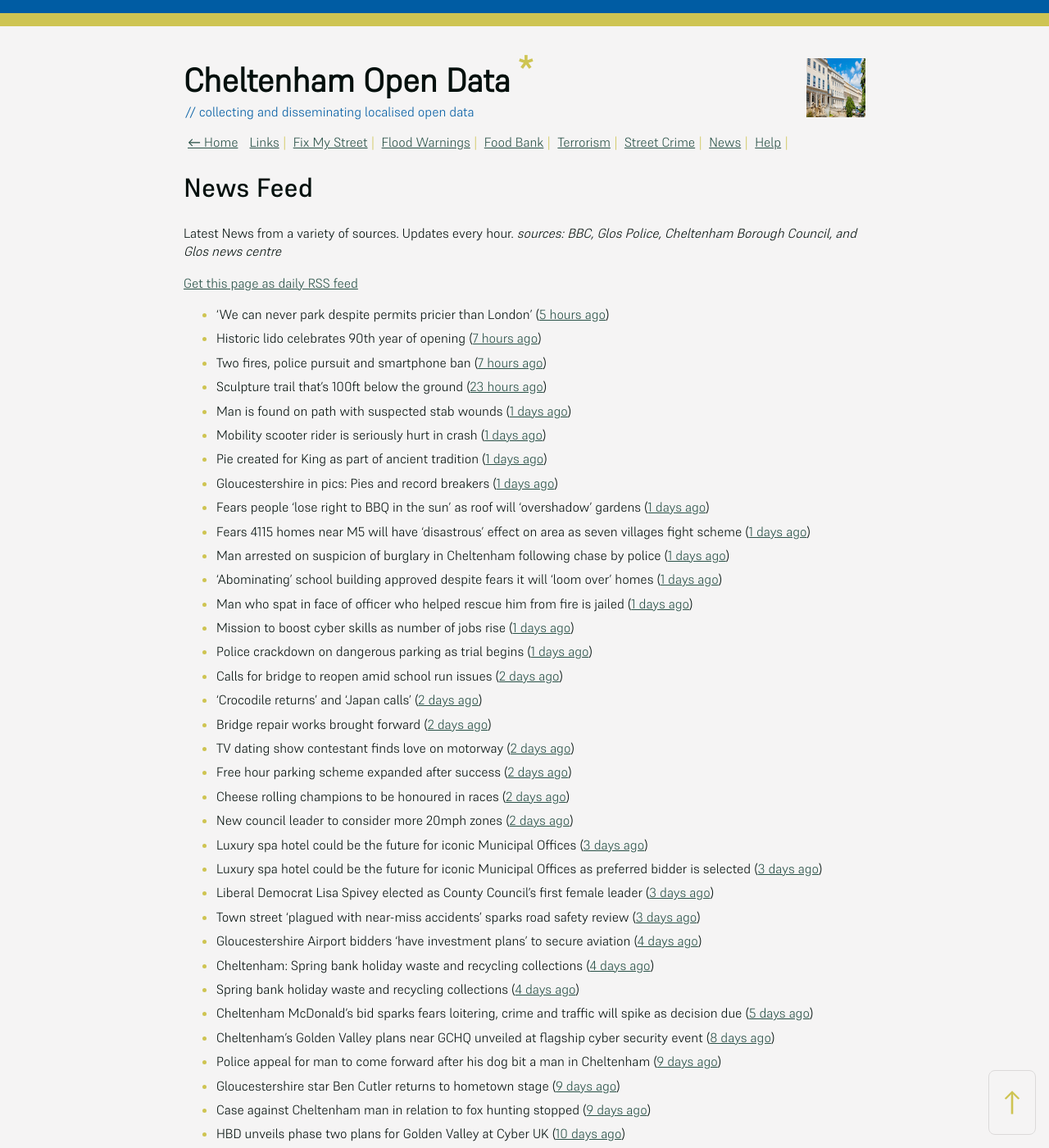
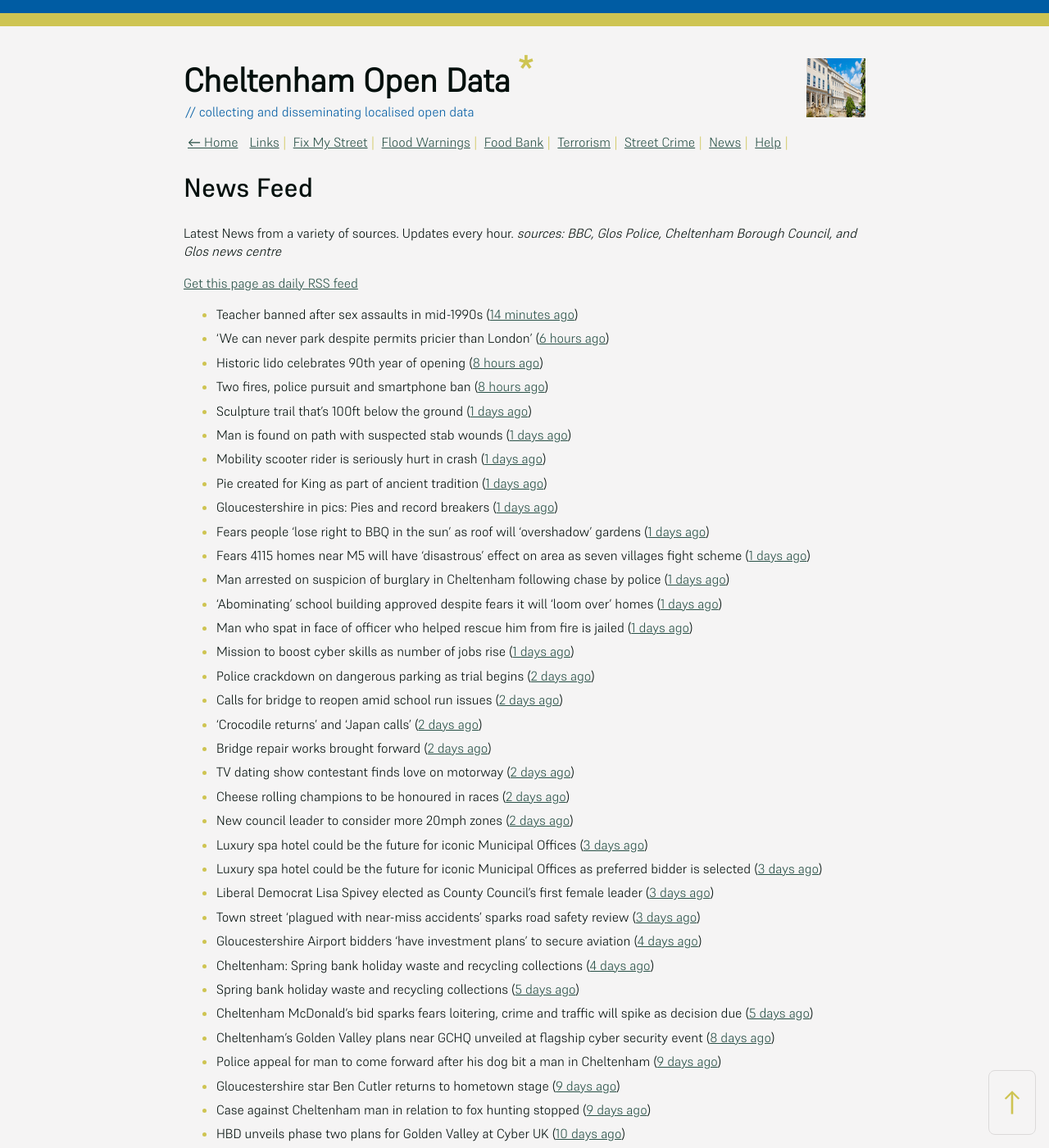
Before and after one commit to mat-0/cheltenham-open-data, a Jekyll site: the page built from _pages/news.md, in a window 1280 px wide and 1400 px high. Shown: the whole window at 82% size. Built offline with Jekyll 4.4.1, drawn with Linux system fonts in a browser that asks for light colours; some of the changed text lies outside the part shown.

Commit message:
Updated 2025-05-25 14:57:56

```diff
--- a/_pages/news.md
+++ b/_pages/news.md
@@ -12,10 +12,11 @@ _sources: BBC, Glos Police, Cheltenham Borough Council, and Glos news centre_
 [Get this page as daily RSS feed](/daily.rss)
 
 <!-- news_marker starts -->
-- 'We can never park despite permits pricier than London' ([5 hours ago](https://www.bbc.com/news/articles/cq544x9z6xqo))
-- Historic lido celebrates 90th year of opening ([7 hours ago](https://www.bbc.com/news/articles/ce39nny2212o))
-- Two fires, police pursuit and smartphone ban ([7 hours ago](https://www.bbc.com/news/articles/cd62jl7j2z5o))
-- Sculpture trail that's 100ft below the ground ([23 hours ago](https://www.bbc.com/news/articles/cgq335gp951o))
+- Teacher banned after sex assaults in mid-1990s ([14 minutes ago](https://www.bbc.com/news/articles/c0mr40430ego))
+- 'We can never park despite permits pricier than London' ([6 hours ago](https://www.bbc.com/news/articles/cq544x9z6xqo))
+- Historic lido celebrates 90th year of opening ([8 hours ago](https://www.bbc.com/news/articles/ce39nny2212o))
+- Two fires, police pursuit and smartphone ban ([8 hours ago](https://www.bbc.com/news/articles/cd62jl7j2z5o))
+- Sculpture trail that's 100ft below the ground ([1 days ago](https://www.bbc.com/news/articles/cgq335gp951o))
 - Man is found on path with suspected stab wounds ([1 days ago](https://www.bbc.com/news/articles/c5yxl0lxv4lo))
 - Mobility scooter rider is seriously hurt in crash ([1 days ago](https://www.bbc.com/news/articles/cx2eqqnx4zlo))
 - Pie created for King as part of ancient tradition ([1 days ago](https://www.bbc.com/news/articles/ckgxxnve341o))
@@ -26,12 +27,11 @@ _sources: BBC, Glos Police, Cheltenham Borough Council, and Glos news centre_
 - ‘Abominating’ school building approved despite fears it will ‘loom over’ homes ([1 days ago](https://gloucesternewscentre.co.uk/abominating-school-building-approved-despite-fears-it-will-loom-over-homes/))
 - Man who spat in face of officer who helped rescue him from fire is jailed ([1 days ago](https://gloucesternewscentre.co.uk/man-who-spat-in-face-of-officer-who-helped-rescue-him-from-fire-is-jailed/))
 - Mission to boost cyber skills as number of jobs rise ([1 days ago](https://www.bbc.com/news/articles/cp9200y2km0o))
-- Police crackdown on dangerous parking as trial begins ([1 days ago](https://www.bbc.com/news/articles/c628gp87jljo))
+- Police crackdown on dangerous parking as trial begins ([2 days ago](https://www.bbc.com/news/articles/c628gp87jljo))
 - Calls for bridge to reopen amid school run issues ([2 days ago](https://www.bbc.com/news/articles/c7877jd3dw3o))
 - 'Crocodile returns' and 'Japan calls' ([2 days ago](https://www.bbc.com/news/articles/clynl44237wo))
 - Bridge repair works brought forward ([2 days ago](https://www.bbc.com/news/articles/c8repy53ezyo))
 - TV dating show contestant finds love on motorway ([2 days ago](https://www.bbc.com/news/articles/cn84y0wnz2po))
-- Free hour parking scheme expanded after success ([2 days ago](https://www.bbc.com/news/articles/cd0l2kr32zeo))
 - Cheese rolling champions to be honoured in races ([2 days ago](https://www.bbc.com/news/articles/cy8nkklvm9mo))
 - New council leader to consider more 20mph zones ([2 days ago](https://www.bbc.com/news/articles/c1kvvdv71m4o))
 - Luxury spa hotel could be the future for iconic Municipal Offices ([3 days ago](https://gloucesternewscentre.co.uk/luxury-spa-hotel-could-be-the-future-for-iconic-municipal-offices/))
@@ -40,7 +40,7 @@ _sources: BBC, Glos Police, Cheltenham Borough Council, and Glos news centre_
 - Town street ‘plagued with near-miss accidents’ sparks road safety review ([3 days ago](https://gloucesternewscentre.co.uk/town-street-plagued-with-near-miss-accidents-sparks-road-safety-review/))
 - Gloucestershire Airport bidders ‘have investment plans’ to secure aviation ([4 days ago](https://gloucesternewscentre.co.uk/gloucestershire-airport-bidders-have-investment-plans-to-secure-aviation/))
 - Cheltenham: Spring bank holiday waste and recycling collections ([4 days ago](https://gloucesternewscentre.co.uk/cheltenham-spring-bank-holiday-waste-and-recycling-collections/))
-- Spring bank holiday waste and recycling collections ([4 days ago](https://www.cheltenham.gov.uk/news/article/3013/spring_bank_holiday_waste_and_recycling_collections))
+- Spring bank holiday waste and recycling collections ([5 days ago](https://www.cheltenham.gov.uk/news/article/3013/spring_bank_holiday_waste_and_recycling_collections))
 - Cheltenham McDonald’s bid sparks fears loitering, crime and traffic will spike as decision due ([5 days ago](https://gloucesternewscentre.co.uk/cheltenham-mcdonalds-bid-sparks-fears-loitering-crime-and-traffic-will-spike-as-decision-due/))
 - Cheltenham’s Golden Valley plans near GCHQ unveiled at flagship cyber security event ([8 days ago](https://gloucesternewscentre.co.uk/cheltenhams-golden-valley-plans-near-gchq-unveiled-at-flagship-cyber-security-event/))
 - Police appeal for man to come forward after his dog bit a man in Cheltenham ([9 days ago](https://gloucesternewscentre.co.uk/police-appeal-for-man-to-come-forward-after-his-dog-bit-a-man-in-cheltenham/))
```
Also changed, not shown: other parts of _pages/news.md (+1 -1 lines), _data/flood.json (+4 -25 lines), _pages/fix-my-street.md (+2 -2 lines), index.md (+5 -5 lines).
